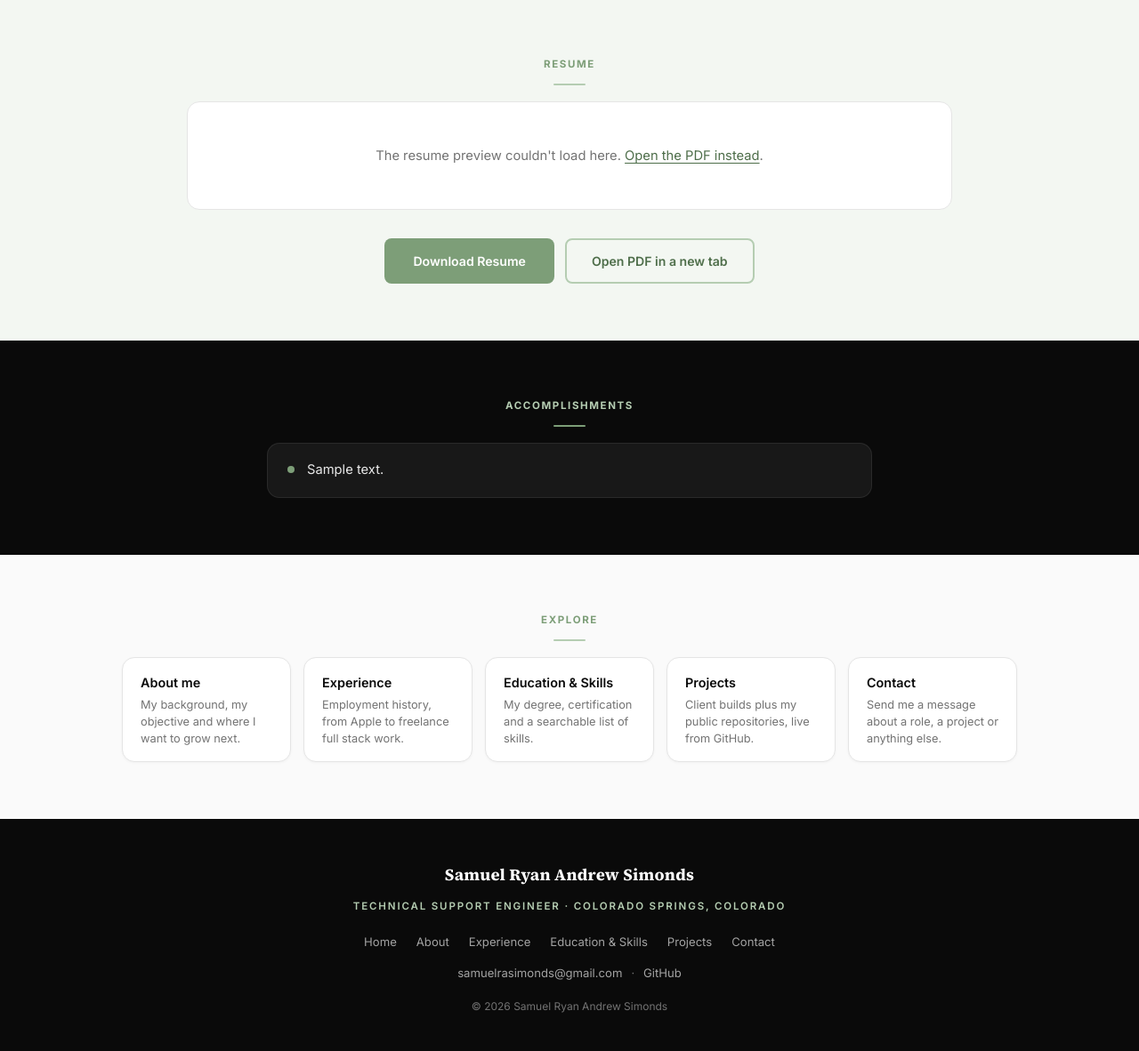
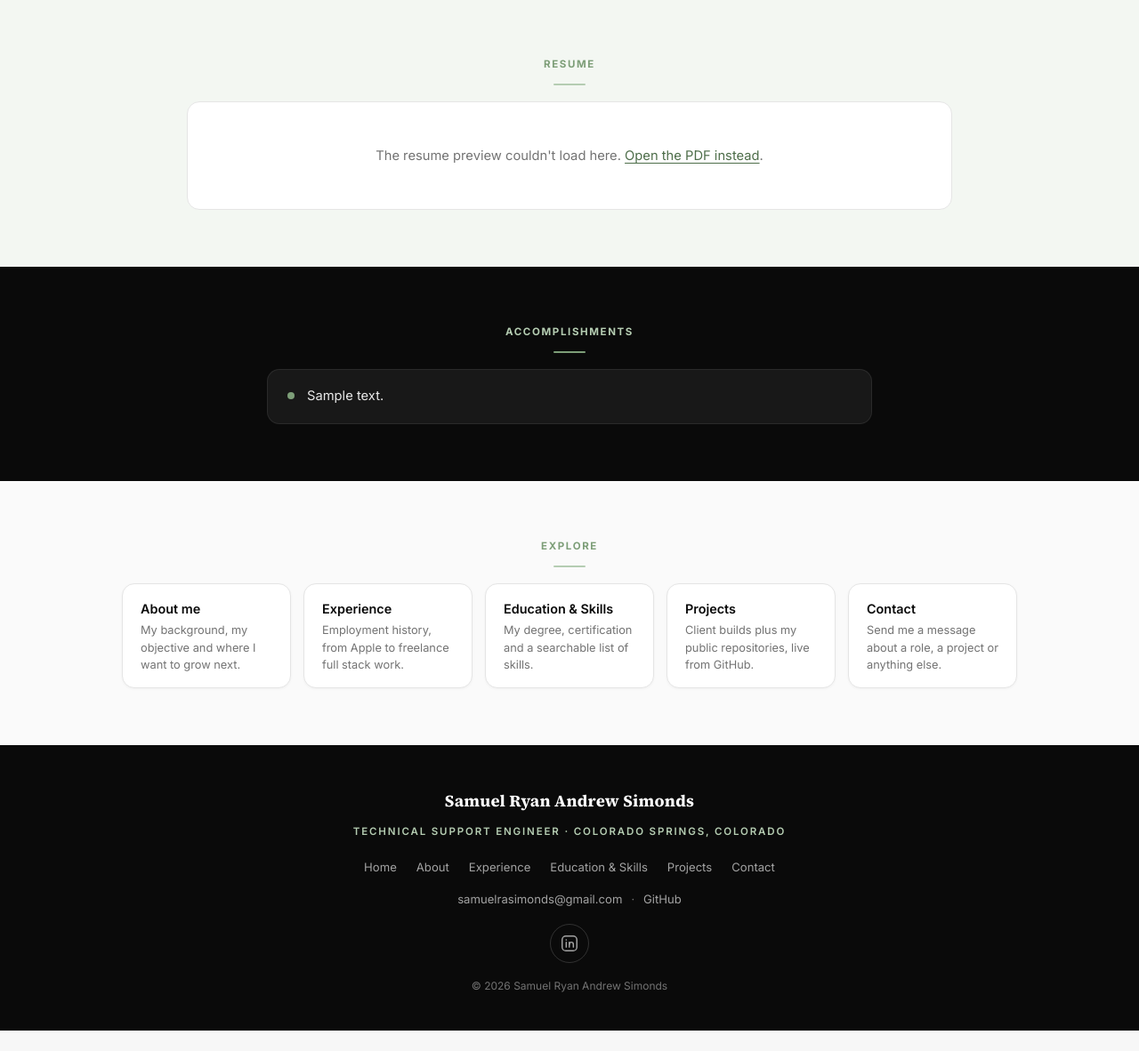
Before and after one commit to SRAS2024/About-Me, a Flask app: page / in a window 1280 px wide. Shown: the part 874-2056 px from the top of the page at 89% size. After the commit the page ends 2033 px from the top, so only its background shows below. Run offline with Flask 3, Linux system fonts and the light colour scheme; tables that the repository leaves empty hold one stand-in row (values such as "Sample post"); some libraries are stand-ins or nearby versions.

Commit message:
Remove resume download buttons and add a LinkedIn icon to the footer
- Homepage: drop the Download Resume and Open PDF buttons under the resume
- Experience: drop the "Open my full resume (PDF)" button and its lookup
- Footer: line-drawn LinkedIn icon linking to Samuel's profile
- README: describe the resume without buttons and the new footer link

Co-Authored-By: Claude Opus 5.5 <noreply@anthropic.com>

```diff
--- a/app.py
+++ b/app.py
@@ -420,15 +420,7 @@ def create_app() -> Flask:
 
     @app.get("/experience.html")
     def experience():
-        # Only offer the resume download when a resume has actually been uploaded.
-        try:
-            resume_locale = best_resume_locale()
-            has_resume = ResumeFile.query.filter_by(locale=resume_locale).first() is not None
-        except Exception as exc:
-            db.session.rollback()
-            app.logger.error("Database unavailable on /experience.html: %s", exc)
-            resume_locale, has_resume = "en", False
-        return render_template("experience.html", has_resume=has_resume, resume_locale=resume_locale)
+        return render_template("experience.html")
 
     @app.get("/skills.html")
     def skills():
--- a/static/css/styles.css
+++ b/static/css/styles.css
@@ -869,8 +869,6 @@ select.input{cursor:pointer}
   background:#fff;border:1px solid var(--gray-200);border-radius:var(--radius-lg);
 }
 .resume-status a{color:var(--sage-dark);text-decoration:underline;text-underline-offset:3px}
-.resume-actions{display:flex;flex-wrap:wrap;justify-content:center;gap:12px;margin-top:32px}
-.resume-actions .btn-outline{padding:12px 28px;font-size:.88rem}
 
 /* Balanced grids: incomplete rows sit in the middle */
 .explore-grid{display:flex;flex-wrap:wrap;justify-content:center;gap:14px}
@@ -916,3 +914,15 @@ select.input{cursor:pointer}
   .name-subtitle{line-height:2}
   .hero-role{line-height:2}
 }
+
+/* Footer social link (LinkedIn) */
+.footer-social{display:flex;justify-content:center;gap:12px;margin-top:6px}
+.social-link{
+  display:inline-flex;align-items:center;justify-content:center;
+  width:44px;height:44px;border-radius:50%;
+  border:1px solid rgba(255,255,255,.16);
+  color:var(--gray-400);
+  transition:var(--transition);
+}
+.social-link svg{width:22px;height:22px}
+.social-link:hover,.social-link:focus-visible{color:var(--sage-light);border-color:var(--sage);transform:translateY(-1px)}
--- a/templates/experience.html
+++ b/templates/experience.html
@@ -129,11 +129,6 @@
             storefront and the In Tuned reflection app. You can see them on my <a class="inline-link" href="{{ url_for('projects') }}">Projects</a> page.
           </p>
 
-          {% if has_resume %}
-            <p class="text-center cta-row">
-              <a class="btn" href="{{ url_for('asset_resume', locale=resume_locale) }}" target="_blank" rel="noreferrer">Open my full resume (PDF)</a>
-            </p>
-          {% endif %}
         </div>
       </section>
     </main>
--- a/templates/index.html
+++ b/templates/index.html
@@ -85,10 +85,6 @@
       </noscript>
     </div>
 
-    <div class="resume-actions">
-      <a class="btn" href="{{ url_for('asset_resume', locale=resume_locale) }}" download="Samuel Simonds Resume.pdf" data-i18n="download">Download Resume</a>
-      <a class="btn-outline" href="{{ url_for('asset_resume', locale=resume_locale) }}" target="_blank" rel="noopener">Open PDF in a new tab</a>
-    </div>
   </div>
 </section>
 {% endif %}
--- a/templates/partials/site_footer.html
+++ b/templates/partials/site_footer.html
@@ -12,6 +12,18 @@
       <span aria-hidden="true">&middot;</span>
       <a href="https://github.com/SRAS2024" target="_blank" rel="noopener noreferrer">GitHub</a>
     </p>
+    <div class="footer-social">
+      <a class="social-link" href="https://www.linkedin.com/in/samuel-simonds-590a09219/" target="_blank" rel="noopener noreferrer" aria-label="Samuel Simonds on LinkedIn" title="LinkedIn">
+        <!-- Line-drawn LinkedIn mark: rounded square with "in" -->
+        <svg viewBox="0 0 24 24" fill="none" stroke="currentColor" stroke-width="1.6" stroke-linecap="round" stroke-linejoin="round" aria-hidden="true" focusable="false">
+          <rect x="3" y="3" width="18" height="18" rx="4.5" />
+          <line x1="8" y1="10.5" x2="8" y2="16.5" />
+          <circle cx="8" cy="7.75" r="0.9" fill="currentColor" stroke="none" />
+          <path d="M11.75 16.5v-6" />
+          <path d="M11.75 13.25c0-1.7 1.05-2.75 2.5-2.75s2.5 1.05 2.5 2.75v3.25" />
+        </svg>
+      </a>
+    </div>
     <p class="footer-copy">&copy; <span data-year>{{ current_year }}</span> Samuel Ryan Andrew Simonds</p>
   </div>
 </footer>
```
Also changed, not shown: README.md.
